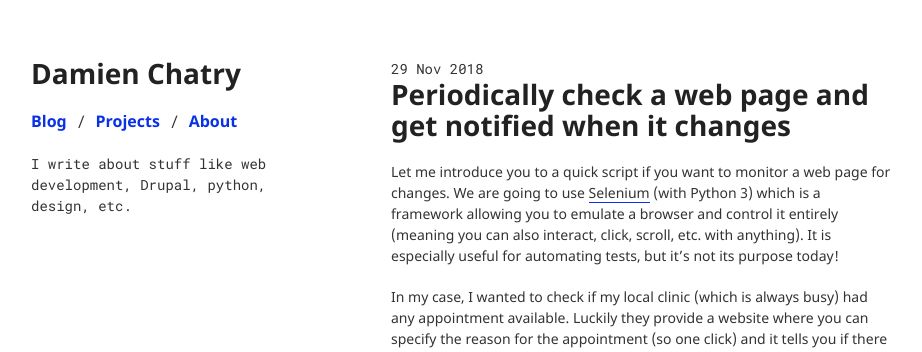
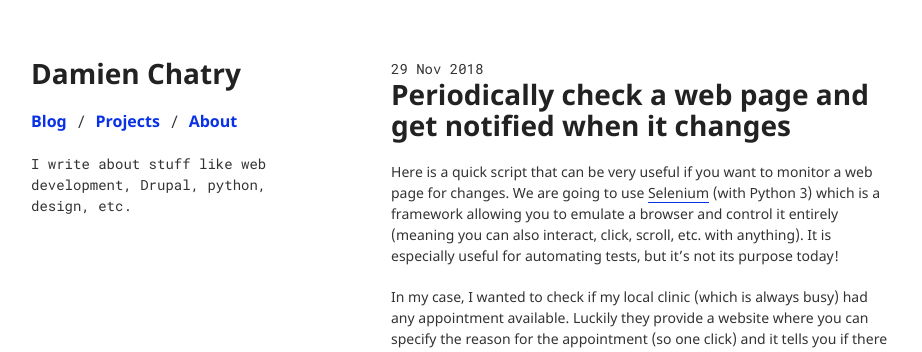
Before and after one commit to dchatry/blog, a Jekyll site: the page built from _posts/2018-11-28-periodically-check-web-page-get-notified-changes.markdown, in a window 1280 px wide. Shown: the top 352 px of the page, without its empty margins (179-1101 px from the left). Built offline with Jekyll 4.4.1, drawn with Linux system fonts in a browser that asks for light colours; nearby versions of some CDN libraries.

Commit message:
Update 2018-11-28-periodically-check-web-page-get-notified-changes.markdown

```diff
--- a/_posts/2018-11-28-periodically-check-web-page-get-notified-changes.markdown
+++ b/_posts/2018-11-28-periodically-check-web-page-get-notified-changes.markdown
@@ -8,7 +8,7 @@ taxonomy:
     tag: [drupal]
 ---
 
-Let me introduce you to a quick script if you want to monitor a web page for changes. We are going to use [Selenium](https://www.seleniumhq.org/) (with Python 3) which is a framework allowing you to emulate a browser and control it entirely (meaning you can also interact, click, scroll, etc. with anything). It is especially useful for automating tests, but it's not its purpose today!
+Here is a quick script that can be very useful if you want to monitor a web page for changes. We are going to use [Selenium](https://www.seleniumhq.org/) (with Python 3) which is a framework allowing you to emulate a browser and control it entirely (meaning you can also interact, click, scroll, etc. with anything). It is especially useful for automating tests, but it's not its purpose today!
 
 In my case, I wanted to check if my local clinic (which is always busy) had any appointment available. Luckily they provide a website where you can specify the reason for the appointment (so one click) and it tells you if there are any slots available.
 
```
